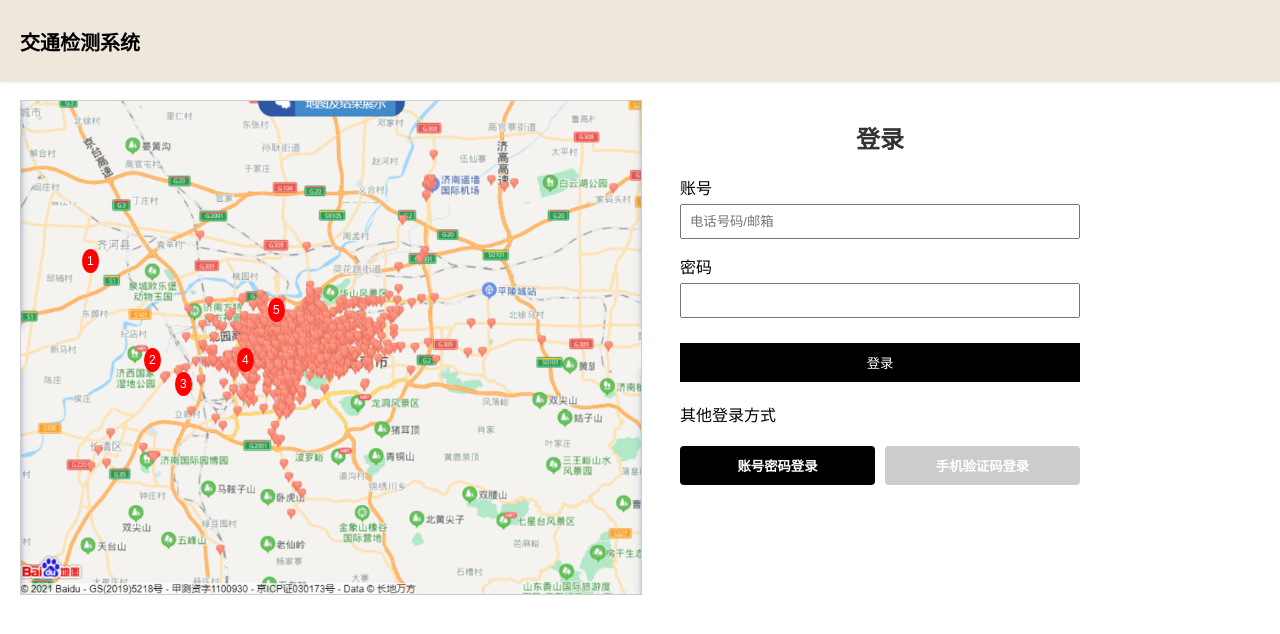
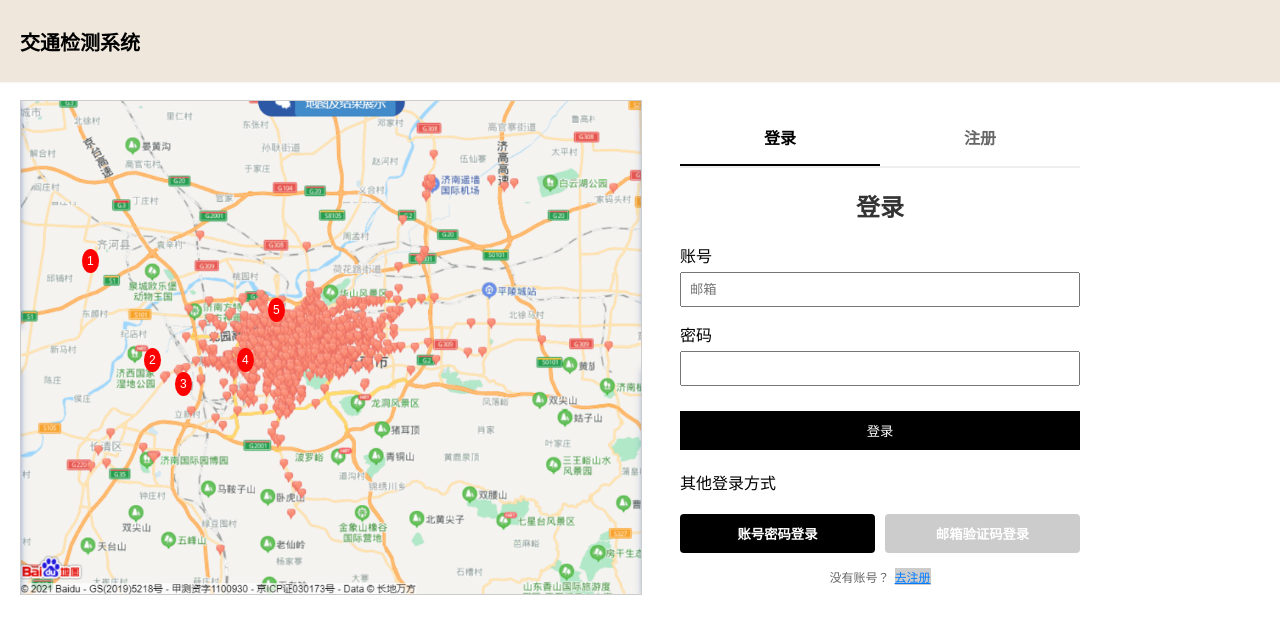
Before and after one commit to AXIhello/pavement_distraction_detection, a Vue app in the folder frontend/: page /login in a window 1280 px wide. Shown: the top 634 px of the page. Built offline with nearby package versions, Linux system fonts and the light colour scheme.

Commit message:
注册界面

```diff
--- a/frontend/src/views/Login.vue
+++ b/frontend/src/views/Login.vue
@@ -15,8 +15,20 @@
         </div>
       </div>
 
+      <!-- 登录注册容器 -->
+      <div class="auth-container">
+        <!-- 主标签页 -->
+        <div class="main-tabs">
+          <button
+            :class="{ active: mainTab === 'login' }"
+            @click="mainTab = 'login'">登录</button>
+          <button
+            :class="{ active: mainTab === 'register' }"
+            @click="mainTab = 'register'">注册</button>
+        </div>
+
         <!-- 登录表单 -->
-      <div class="login-container">
+        <div v-if="mainTab === 'login'" class="form-container">
           <h2>登录</h2>
 
           <form @submit.prevent="handleLogin">
@@ -26,7 +38,7 @@
                 <input
                   type="text"
                   id="account"
-                placeholder="电话号码/邮箱"
+                  placeholder="邮箱"
                   v-model="account"
                   required />
               </div>
@@ -47,7 +59,7 @@
                 <input
                   type="tel"
                   id="phone"
-                placeholder="电话号码/邮箱"
+                  placeholder="邮箱"
                   v-model="phone"
                   required />
               </div>
@@ -74,7 +86,107 @@
                 @click="loginMethod = 'password'">账号密码登录</button>
               <button
                 :class="{ active: loginMethod === 'sms' }"
-              @click="loginMethod = 'sms'">手机验证码登录</button>
+                @click="loginMethod = 'sms'">邮箱验证码登录</button>
+            </div>
+            <div class="register-hint">
+              <span>没有账号？</span>
+              <button type="button" class="link-button" @click="mainTab = 'register'">去注册</button>
+            </div>
+          </div>
+        </div>
+
+        <!-- 注册表单 -->
+        <div v-else-if="mainTab === 'register'" class="form-container">
+          <h2>注册</h2>
+
+          <form @submit.prevent="handleRegister">
+            <div v-if="registerMethod === 'password'">
+              <div class="form-group">
+                <label for="reg-account">账号</label>
+                <input
+                  type="text"
+                  id="reg-account"
+                  placeholder="邮箱"
+                  v-model="regAccount"
+                  required />
+              </div>
+
+              <div class="form-group">
+                <label for="reg-password">密码</label>
+                <input
+                  type="password"
+                  id="reg-password"
+                  v-model="regPassword"
+                  required />
+              </div>
+
+              <div class="form-group">
+                <label for="reg-confirm-password">确认密码</label>
+                <input
+                  type="password"
+                  id="reg-confirm-password"
+                  v-model="regConfirmPassword"
+                  required />
+              </div>
+            </div>
+
+            <div v-else-if="registerMethod === 'sms'">
+              <div class="form-group">
+                <label for="reg-phone">账号</label>
+                <input
+                  type="tel"
+                  id="reg-phone"
+                  placeholder="邮箱"
+                  v-model="regPhone"
+                  required />
+              </div>
+
+              <div class="form-group code-group">
+                <label for="reg-smsCode">验证码</label>
+                <input type="text" id="reg-smsCode" v-model="regSmsCode" required />
+                <button type="button" :disabled="regCountdown > 0" @click="sendRegSmsCode">
+                  {{ regCountdown > 0 ? `${regCountdown}s 后重发` : '获取验证码' }}
+                </button>
+              </div>
+
+              <div class="form-group">
+                <label for="reg-password-sms">密码</label>
+                <input
+                  type="password"
+                  id="reg-password-sms"
+                  v-model="regPasswordSms"
+                  required />
+              </div>
+
+              <div class="form-group">
+                <label for="reg-confirm-password-sms">确认密码</label>
+                <input
+                  type="password"
+                  id="reg-confirm-password-sms"
+                  v-model="regConfirmPasswordSms"
+                  required />
+              </div>
+            </div>
+
+            <button type="submit">注册</button>
+
+            <p :style="{ color: regMessageColor }">{{ regMessage }}</p>
+          </form>
+
+          <div class="other-login-methods">
+            <span>其他注册方式</span>
+            <div class="login-method-buttons">
+              <button
+                :class="{ active: registerMethod === 'password' }"
+                @click="registerMethod = 'password'">账号密码注册</button>
+              <button
+                :class="{ active: registerMethod === 'sms' }"
+                @click="registerMethod = 'sms'">邮箱验证码注册</button>
+            </div>
+            <div class="register-hint">
+              <span>已有账号？</span>
+              <button type="button" class="link-button" @click="mainTab = 'login'">去登录</button>
+            </div>
           </div>
         </div>
       </div>
@@ -92,6 +204,10 @@ const router = useRouter()
 
 import Header from '@/components/Title.vue'
 
+// 主标签页
+const mainTab = ref('login')
+
+// 登录相关
 const loginMethod = ref('password')
 const account = ref('')
 const password = ref('')
@@ -102,9 +218,23 @@ const messageColor = ref('red')
 const countdown = ref(0)
 let timer = null
 
+// 注册相关
+const registerMethod = ref('password')
+const regAccount = ref('')
+const regPassword = ref('')
+const regConfirmPassword = ref('')
+const regPhone = ref('')
+const regSmsCode = ref('')
+const regPasswordSms = ref('')
+const regConfirmPasswordSms = ref('')
+const regMessage = ref('')
+const regMessageColor = ref('red')
+const regCountdown = ref(0)
+let regTimer = null
+
 function sendSmsCode() {
   if (!phone.value) {
-    message.value = '请输入手机号'
+    message.value = '请输入邮箱'
     messageColor.value = 'red'
     return
   }
@@ -130,6 +260,34 @@ function sendSmsCode() {
     })
 }
 
+function sendRegSmsCode() {
+  if (!regPhone.value) {
+    regMessage.value = '请输入邮箱'
+    regMessageColor.value = 'red'
+    return
+  }
+  regMessage.value = ''
+
+  fetch('http://127.0.0.1:8000/api/auth/send_email_code', {
+    method: 'POST',
+    headers: { 'Content-Type': 'application/json' },
+    body: JSON.stringify({ phone: regPhone.value })
+  }).then(res => res.json())
+    .then(data => {
+      if (data.success) {
+        regMessage.value = '验证码已发送'
+        regMessageColor.value = 'green'
+        startRegCountdown()
+      } else {
+        regMessage.value = data.message || '发送验证码失败'
+        regMessageColor.value = 'red'
+      }
+    }).catch(() => {
+      regMessage.value = '请求失败，请检查后端服务'
+      regMessageColor.value = 'red'
+    })
+}
+
 function startCountdown() {
   countdown.value = 60
   timer = setInterval(() => {
@@ -137,6 +295,17 @@ function startCountdown() {
     if (countdown.value <= 0) {
       clearInterval(timer)
       timer = null
+    }
+  }, 1000)
+}
+
+function startRegCountdown() {
+  regCountdown.value = 60
+  regTimer = setInterval(() => {
+    regCountdown.value--
+    if (regCountdown.value <= 0) {
+      clearInterval(regTimer)
+      regTimer = null
     }
   }, 1000)
 }
@@ -169,7 +338,7 @@ async function handleLogin() {
     }
   } else {
     if (!phone.value || !smsCode.value) {
-      message.value = '请输入手机号和验证码'
+      message.value = '请输入邮箱和验证码'
       messageColor.value = 'red'
       return
     }
@@ -194,6 +363,78 @@ async function handleLogin() {
     } catch (error) {
       message.value = '请求失败，请检查后端服务是否启动'
       messageColor.value = 'red'
+    }
+  }
+}
+
+async function handleRegister() {
+  regMessage.value = ''
+
+  if (registerMethod.value === 'password') {
+    if (regPassword.value !== regConfirmPassword.value) {
+      regMessage.value = '两次输入的密码不一致'
+      regMessageColor.value = 'red'
+      return
+    }
+    try {
+      const res = await fetch('http://127.0.0.1:8000/api/auth/register', {
+        method: 'POST',
+        headers: { 'Content-Type': 'application/json' },
+        body: JSON.stringify({
+          username: regAccount.value,
+          password: regPassword.value
+        })
+      })
+      const data = await res.json()
+      if (data.success) {
+        regMessage.value = data.message
+        regMessageColor.value = 'green'
+        setTimeout(() => {
+          mainTab.value = 'login'
+        }, 1500)
+      } else {
+        regMessage.value = data.message
+        regMessageColor.value = 'red'
+      }
+    } catch (error) {
+      regMessage.value = '请求失败，请检查后端服务是否启动'
+      regMessageColor.value = 'red'
+    }
+  } else {
+    if (!regPhone.value || !regSmsCode.value) {
+      regMessage.value = '请输入邮箱和验证码'
+      regMessageColor.value = 'red'
+      return
+    }
+    if (regPasswordSms.value !== regConfirmPasswordSms.value) {
+      regMessage.value = '两次输入的密码不一致'
+      regMessageColor.value = 'red'
+      return
+    }
+    try {
+      const res = await fetch('http://127.0.0.1:8000/api/auth/register_email', {
+        method: 'POST',
+        headers: { 'Content-Type': 'application/json' },
+        body: JSON.stringify({
+          email: regPhone.value,
+          code: regSmsCode.value,
+          password: regPasswordSms.value
+        })
+      })
+      const data = await res.json()
+      if (data.success) {
+        regMessage.value = data.message
+        regMessageColor.value = 'green'
+        setTimeout(() => {
+          mainTab.value = 'login'
+        }, 1500)
+      } else {
+        regMessage.value = data.message
+        regMessageColor.value = 'red'
+      }
+    } catch (error) {
+      regMessage.value = '请求失败，请检查后端服务是否启动'
+      regMessageColor.value = 'red'
     }
   }
 }
@@ -242,9 +483,41 @@ main {
   font-size: 12px;
 }
 
-.login-container {
+.auth-container {
   flex: 1;
   max-width: 400px;
+}
+
+.main-tabs {
+  display: flex;
+  margin-bottom: 20px;
+  border-bottom: 2px solid #eee;
+}
+
+.main-tabs button {
+  flex: 1;
+  padding: 15px;
+  border: none;
+  background-color: transparent;
+  cursor: pointer;
+  font-size: 16px;
+  font-weight: bold;
+  color: #666;
+  border-bottom: 2px solid transparent;
+  transition: all 0.3s ease;
+}
+
+.main-tabs button.active {
+  color: #000;
+  border-bottom-color: #000;
+}
+
+.main-tabs button:hover {
+  color: #000;
+}
+
+.form-container {
+  width: 100%;
 }
 
 .form-group {
@@ -331,4 +604,31 @@ button[type="button"] {
   background-color: #000;
   color: #fff;
 }
+
+.register-hint {
+  margin-top: 15px;
+  text-align: center;
+  font-size: 12px;
+  color: #666;
+}
+
+.register-hint span {
+  margin-right: 5px;
+}
+
+.link-button {
+  background: none;
+  border: none;
+  color: #007bff;
+  cursor: pointer;
+  text-decoration: underline;
+  font-size: 12px;
+  padding: 0;
+  width: auto;
+  margin: 0;
+}
+
+.link-button:hover {
+  color: #0056b3;
+}
 </style>
```
Lines whose indentation alone changed are shown as unchanged.
